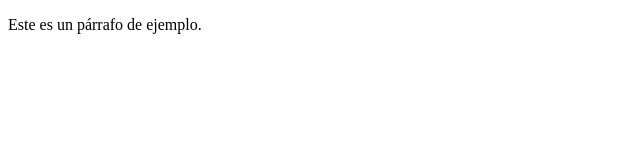
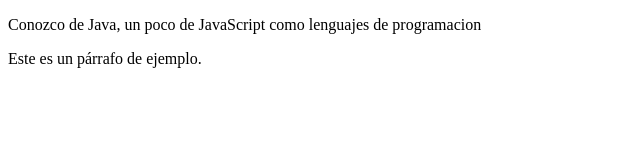
Before and after one commit to JMSebas/PracticaGit4A_MoreiraJosue, a plain HTML site: page experiencia.html in a window 1280 px wide. Shown: the whole page, without its empty margins (0-640 px from the left). Drawn offline with Linux system fonts and the light colour scheme.

Commit message:
Se agregó la experiencia de los lenguajes de programación.

```diff
--- a/experiencia.html
+++ b/experiencia.html
@@ -6,6 +6,10 @@
     <title>Título de la página</title>
 </head>
 <body>
+    <section>
+
+        <p>Conozco de Java, un poco de JavaScript como lenguajes de programacion</p>
+    </section>
     <p>Este es un párrafo de ejemplo.</p>
 </body>
 </html>
```
